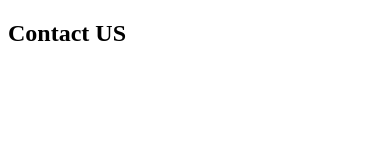
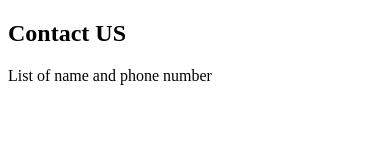
Before and after one commit to robel99/com.mori, a plain HTML site: page contacts.html in a window 390 px wide. Drawn offline with Linux system fonts and the light colour scheme.

Commit message:
Completed contact page
name and phone number updated

```diff
--- a/contacts.html
+++ b/contacts.html
@@ -7,5 +7,7 @@
 
 <h2>Contact US</h2>
 
+<p>List of name and phone number</p>
+
 </body>
 </html>
```
